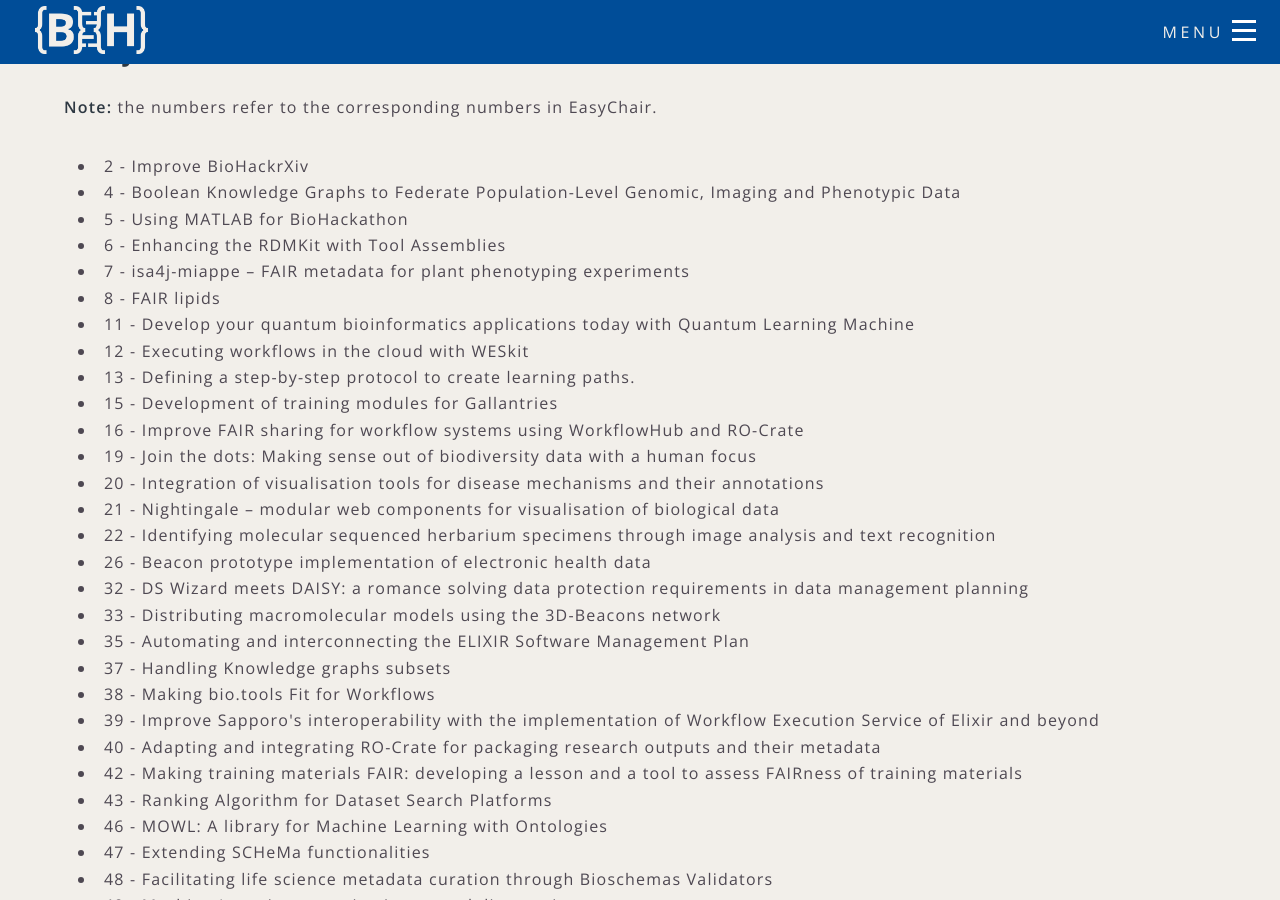
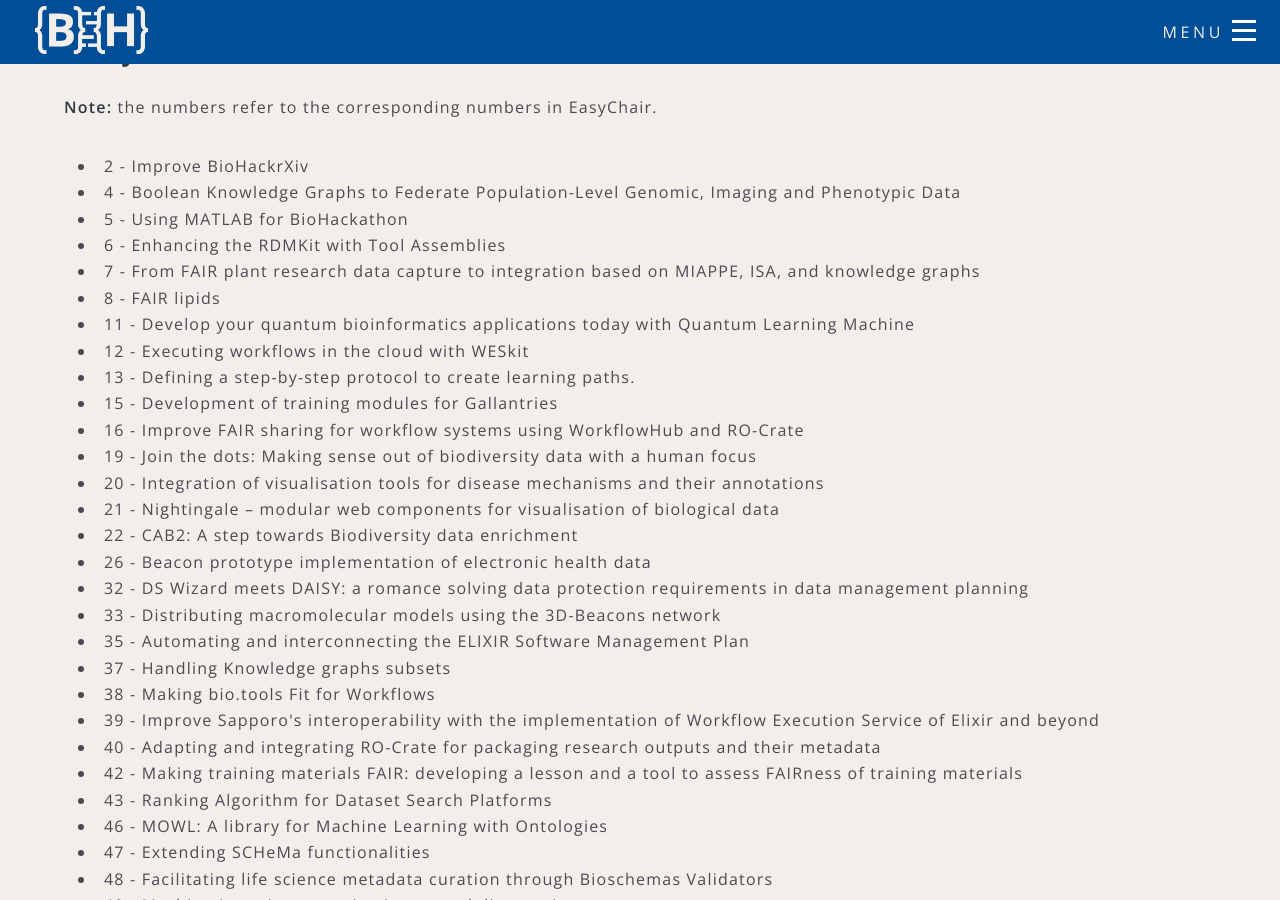
Before and after one commit to elixir-europe/biohackathon-europe-2021, a Jekyll site: the page built from projects.html, in a window 1280 px wide and 900 px high, scrolled down 414 px. Built offline with Jekyll 4.4.1, drawn with Linux system fonts in a browser that asks for light colours; nearby versions of some CDN libraries.

Commit message:
Updating project titles

```diff
--- a/projects.html
+++ b/projects.html
@@ -28,7 +28,7 @@
 <li>4 - Boolean Knowledge Graphs to Federate Population-Level Genomic, Imaging and Phenotypic Data</li>
 <li>5 - Using MATLAB for BioHackathon</li>
 <li>6 - Enhancing the RDMKit with Tool Assemblies</li>
-<li>7 - isa4j-miappe – FAIR metadata for plant phenotyping experiments</li>
+<li>7 - From FAIR plant research data capture to integration based on MIAPPE, ISA, and knowledge graphs</li>
 <li>8 - FAIR lipids</li>
 <li>11 - Develop your quantum bioinformatics applications today with Quantum Learning Machine</li>
 <li>12 - Executing workflows in the cloud with WESkit</li>
@@ -38,7 +38,7 @@
 <li>19 - Join the dots: Making sense out of biodiversity data with a human focus</li>
 <li>20 - Integration of visualisation tools for disease mechanisms and their annotations</li>
 <li>21 - Nightingale – modular web components for visualisation of biological data</li>
-<li>22 - Identifying molecular sequenced herbarium specimens through image analysis and text recognition</li>
+<li>22 - CAB2: A step towards Biodiversity data enrichment</li>
 <li>26 - Beacon prototype implementation of electronic health data</li>
 <li>32 - DS Wizard meets DAISY: a romance solving data protection requirements in data management planning</li>
 <li>33 - Distributing macromolecular models using the 3D-Beacons network</li>
```
